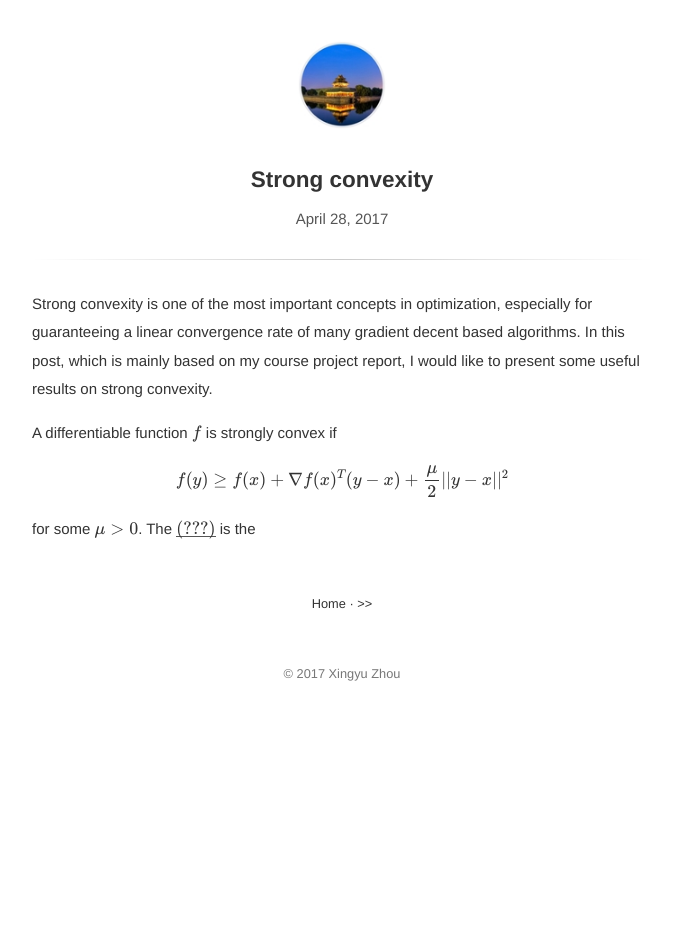
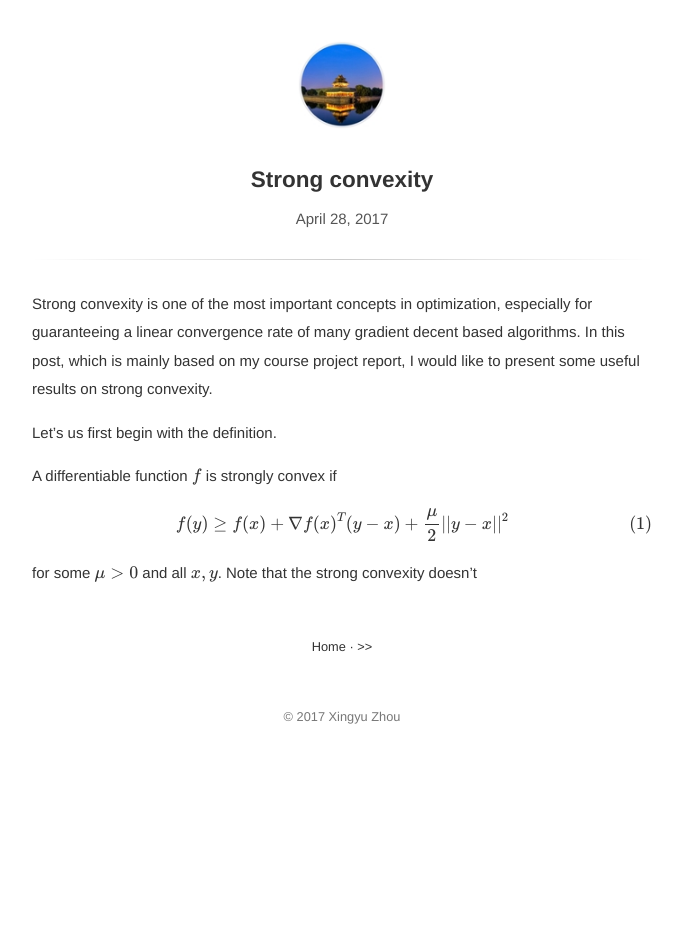
Before and after one commit to XingyuZhou989/blog, a Jekyll site: the page built from _posts/2017-04-28-strong-convexity.md, in a window 1280 px wide. Shown: the whole page, without its empty margins (298-980 px from the left). Built offline with Jekyll 4.4.1, drawn with Linux system fonts in a browser that asks for light colours; formulas are drawn with MathJax 3; comment, search, counter and statistics services are not loaded; before the commit the page ends 900 px from its top, so only the background shows below that.

```diff
--- /dev/null
+++ b/_includes/disqus.html
@@ -0,0 +1,23 @@
+{% if page.comments %}
+<div id="disqus_thread"></div>
+<script>
+
+/**
+*  RECOMMENDED CONFIGURATION VARIABLES: EDIT AND UNCOMMENT THE SECTION BELOW TO INSERT DYNAMIC VALUES FROM YOUR PLATFORM OR CMS.
+*  LEARN WHY DEFINING THESE VARIABLES IS IMPORTANT: https://disqus.com/admin/universalcode/#configuration-variables*/
+
+var disqus_config = function () {
+this.page.url = "http://xingyuzhou.org/blog{{ page.url }}";  // Replace PAGE_URL with your page's canonical URL variable
+this.page.identifier = "{{ page.id }}"; // Replace PAGE_IDENTIFIER with your page's unique identifier variable
+};
+
+(function() { // DON'T EDIT BELOW THIS LINE
+var d = document, s = d.createElement('script');
+s.src = 'https://xingyublog.disqus.com/embed.js';
+s.setAttribute('data-timestamp', +new Date());
+(d.head || d.body).appendChild(s);
+})();
+</script>
+<noscript>Please enable JavaScript to view the <a href="https://disqus.com/?ref_noscript">comments powered by Disqus.</a></noscript>
+
+{% endif %}
--- a/_layouts/post.html
+++ b/_layouts/post.html
@@ -25,4 +25,5 @@ layout: default
 		<span> &middot; </span>
     <a class="prev" href="{{page.previous.url}}" title="PREV: {{page.previous.title}}">&gt;&gt;</a>
   {% endif %}
+  {% include disqus.html %}
 </div>
--- a/_posts/2017-04-28-strong-convexity.md
+++ b/_posts/2017-04-28-strong-convexity.md
@@ -1,17 +1,20 @@
 ---
+comments: true
 title: Strong convexity
 updated: 2017-04-28 21:35
 ---
 
 Strong convexity is one of the most important concepts in optimization, especially for guaranteeing a linear convergence rate of many gradient decent based algorithms. In this post, which is mainly based on my course project report, I would like to present some useful results on strong convexity.
 
+Let's us first begin with the definition.
+
 A differentiable function $$f$$ is strongly convex if
 
 $$
-f(y)\ge f(x)+\nabla f(x)^T(y-x)+\frac{\mu}{2}||y-x||^2 \label{eq:def}
+f(y)\ge f(x)+\nabla f(x)^T(y-x)+\frac{\mu}{2}||y-x||^2 \tag{1}\label{eq:def}
 $$
 
-for some $$\mu > 0$$. The $$\eqref{eq:def}$$ is the
+for some $$\mu > 0$$ and all $$x, y$$. Note that the strong convexity doesn't
 <!-- $$
 \begin{equation*}
 	\begin{split}
```
Also changed, not shown: 1 other file.
